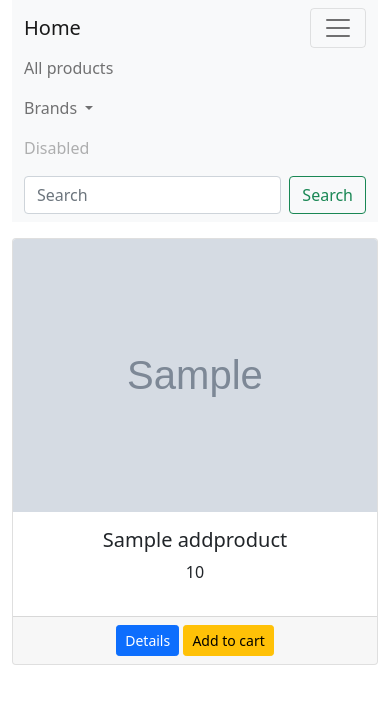
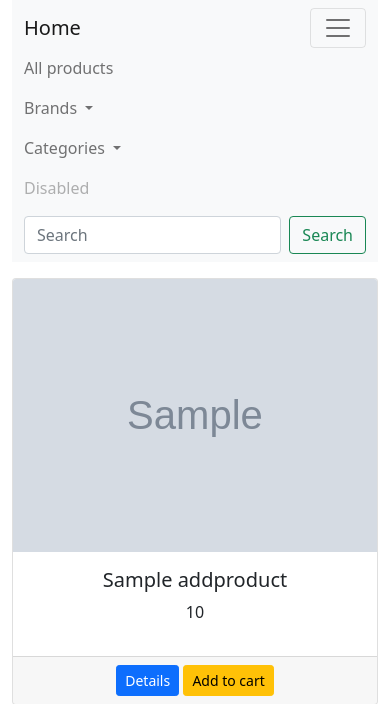
Before and after one commit to TheAIMagics/myshop, a Flask app: page / in a window 390 px wide, after a click that opens the changed part. Shown: the top 704 px of the page. Run offline with Flask 2, Linux system fonts and the light colour scheme; tables that the repository leaves empty hold one stand-in row (values such as "Sample post"); grey boxes marked "Sample" are stand-in pictures; some libraries are stand-ins or nearby versions.

Commit message:
Add Categories dropdown

```diff
--- a/shop/products/routes.py
+++ b/shop/products/routes.py
@@ -9,13 +9,22 @@ from .forms import AddproductsForm
 def home():
     products = Addproduct.query.filter(Addproduct.stock > 0)
     brands = Brand.query.join(Addproduct, (Brand.id == Addproduct.brand_id)).all()
-    return render_template('products/index.html', products = products, brands = brands)
+    categories = Category.query.join(Addproduct, (Category.id == Addproduct.category_id)).all()
+    return render_template('products/index.html', products = products, brands = brands,categories = categories)
 
 @app.route('/brand/<int:id>')
 def get_brand(id):
     brand = Addproduct.query.filter_by(brand_id = id)
     brands = Brand.query.join(Addproduct, (Brand.id == Addproduct.brand_id)).all()
-    return render_template('products/index.html',brand = brand, brands= brands)
+    categories = Category.query.join(Addproduct, (Category.id == Addproduct.category_id)).all()
+    return render_template('products/index.html',brand = brand, brands= brands,categories = categories)
+
+@app.route('/category/<int:id>')
+def get_category(id):
+    category = Addproduct.query.filter_by( category_id = id)
+    categories = Category.query.join(Addproduct, (Category.id == Addproduct.category_id)).all()
+    brands = Brand.query.join(Addproduct, (Brand.id == Addproduct.brand_id)).all()
+    return render_template('products/index.html', category = category, categories = categories,brands = brands )
 
 @app.route('/addbrand', methods = ['GET', 'POST'])
 def addbrand():
--- a/shop/templates/products/index.html
+++ b/shop/templates/products/index.html
@@ -21,6 +21,17 @@
               <ul class="dropdown-menu" aria-labelledby="navbarDropdown">
                   {% for brand in brands %}
                      <li><a class="dropdown-item" href="{{url_for('get_brand', id = brand.id)}}">{{brand.name}}</a></li>
+                  {% endfor %}
+              </ul>
+            </li>
+
+                <li class="nav-item dropdown">
+              <a class="nav-link dropdown-toggle" href="#" id="navbarDropdown" role="button" data-bs-toggle="dropdown" aria-expanded="false">
+                Categories
+              </a>
+              <ul class="dropdown-menu" aria-labelledby="navbarDropdown">
+                  {% for category in categories %}
+                     <li><a class="dropdown-item" href="{{url_for('get_category', id = category.id)}}">{{category.name}}</a></li>
                   {% endfor %}
               </ul>
             </li>
@@ -61,6 +72,27 @@
         </div>
         {% endfor %}
 
+        {% elif category%}
+        {% for cat in category %}
+         <div class="col-md-3 mt-3 ">
+            <div class="card">
+                    <img src="{{ url_for('static', filename = "images/" + cat.image_1) }}" alt="{{ cat.name }}" class="card-img-top" height:"120">
+                  <div class="card-body">
+                      {% if cat.discount > 0 %}
+                        <h5 style="text-shadow:1px 1px 2px; color:#f00; transform:rotate(-15deg) ; position:absolute; top:  5%; left:20%" >Discount {{cat.discount}}%</h5>
+                      {% endif %}
+                    <h5 class="text-center">{{ cat.name }}</h5>
+                    <p class="text-center">{{ cat.price }}</p>
+                  </div>
+                    <div class="card-footer text-center">
+                      <button class="btn btn-sm btn-primary pull-left" type="button" id="toleft">Details</button>
+
+                      <button class="btn btn-sm btn-warning pull-right" type="button" id="toright">Add to cart</button>
+                    </div>
+             </div>
+        </div>
+        {% endfor %}
+
         {% else%}
 
         {% for product in products%}
```
